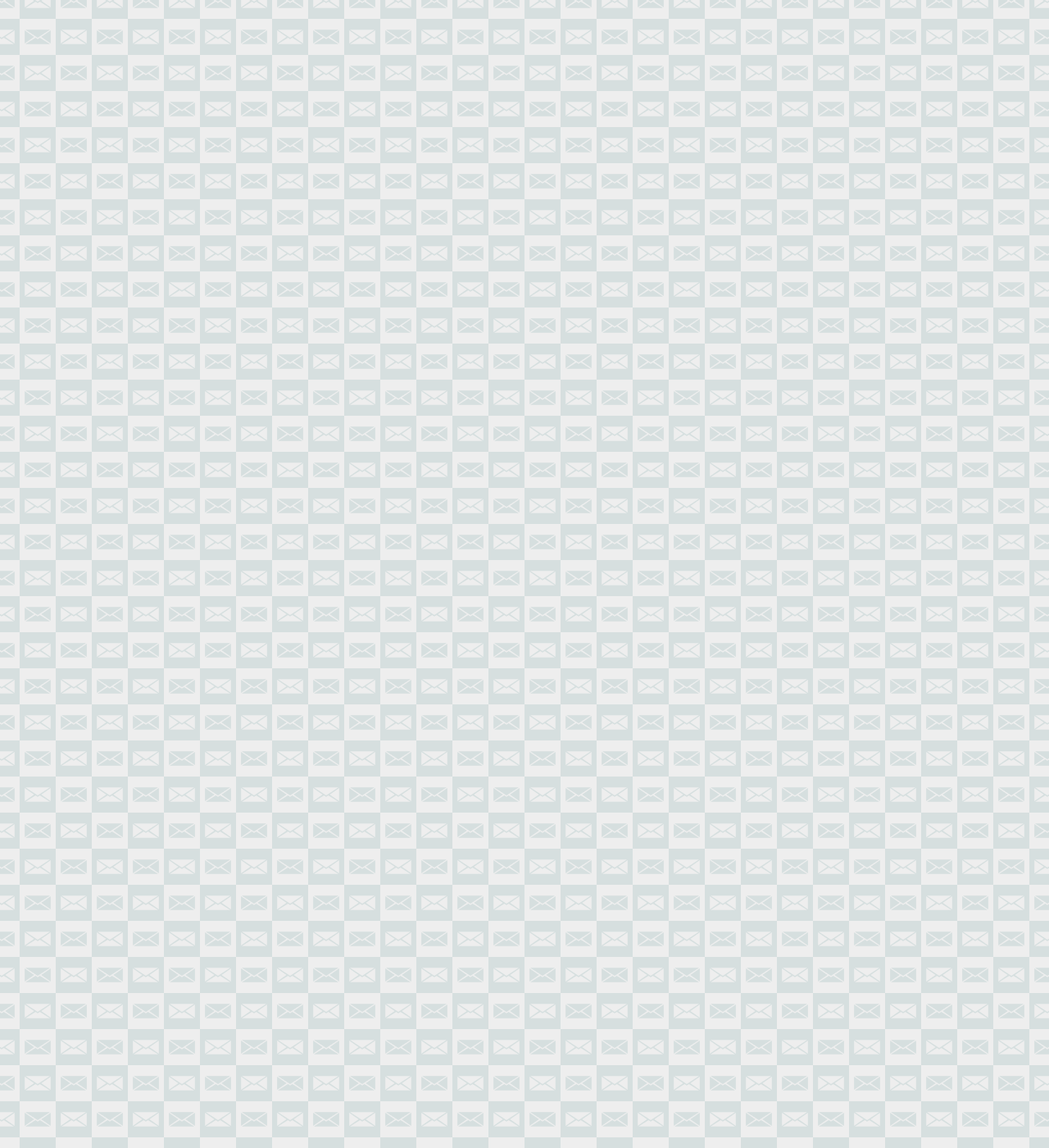
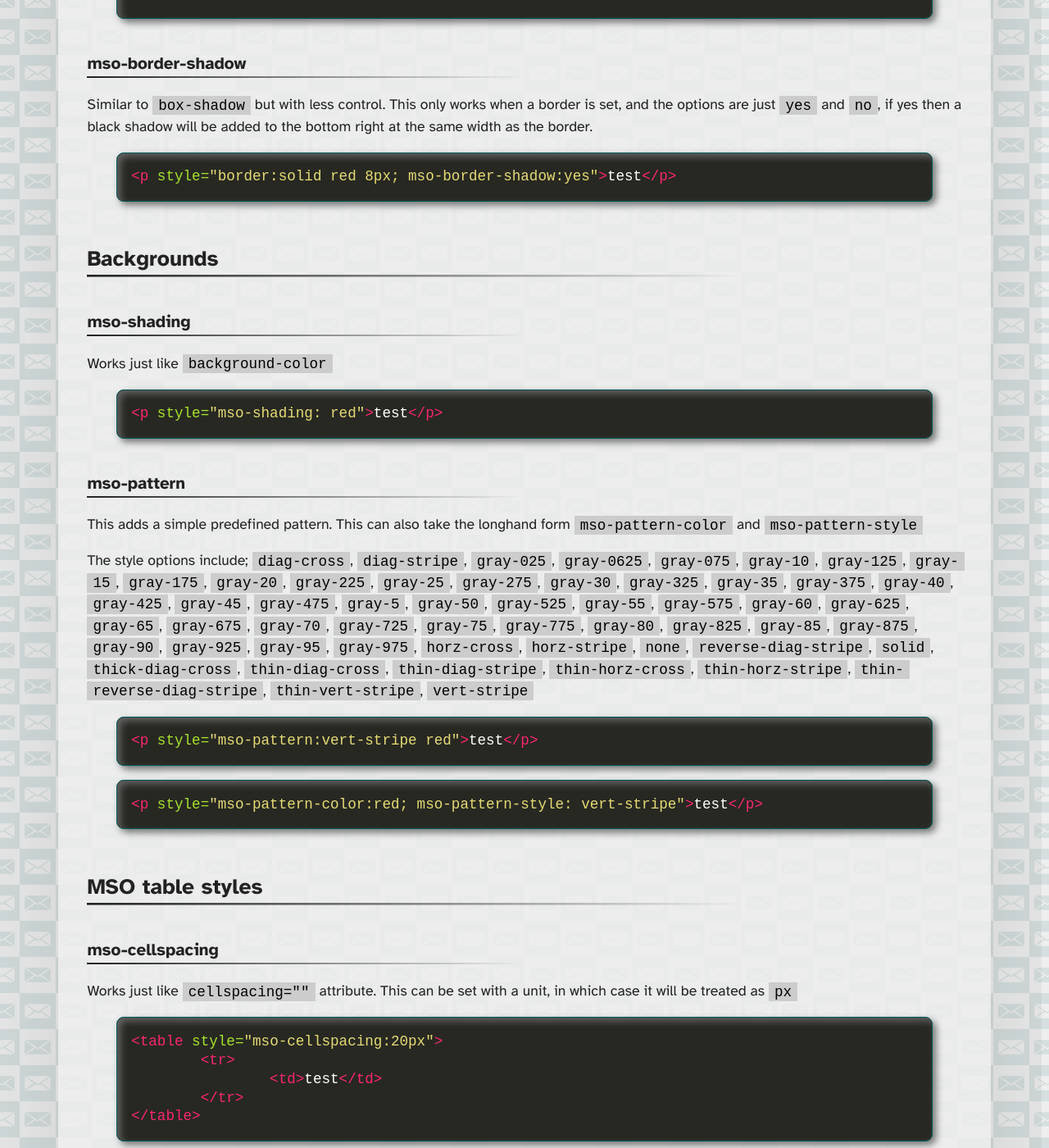
Before and after one commit to M-J-Robbins/good-email-code, a Jekyll site: the page built from email-enhancements/mso-styles.md, in a window 1280 px wide and 1400 px high, scrolled down 8205 px. Shown: the whole window at 82% size. Built offline with Jekyll 4.4.1, drawn with Linux system fonts in a browser that asks for light colours; our own code applies the rules of GitHub Pages for plain Markdown files; a script that is not in the unit is left out; some of the changed text lies outside the part shown.

Commit message:
added table

````diff
--- a/email-enhancements/mso-styles.md
+++ b/email-enhancements/mso-styles.md
@@ -14,6 +14,8 @@
 * [MSO text styling](#mso-text-styling)
 * [MSO advanced text styling (Word Art)](#mso-text-styling)
 * [MSO box model](#mso-box-model)
+*  [MSO backgrounds](#mso-backgrounds)
+* MSO table styles(#mso-table-styles)
 more to follow...
 
 ## MSO text styling
@@ -116,6 +118,13 @@
 <p style="text-decoration:underline; text-underline-color: #FF0000">test</p>
 ```
 
+### mso-char-indent
+Works in a similar way to `text-indent`. This is the shrothand version of `mso-char-indent-count` (how many characters to indent by) and `mso-char-indent-size`(how big those characters are).  However the indent size dosn't work in Outlook so we can only set the count, but this works either as long hand or short hand.
+```html
+<p style="mso-char-indent: 2">test</p>
+<p style="mso-char-indent-count: 2">test</p>
+```
+
 ## MSO advanced text styles (Word Art)
 Back in the 90's if you want to create a poster for your school disco, you would do it in MS Word using Word Art.  If you're still loving this retro style then we can  recreate it in Outlook too.
 
@@ -185,7 +194,16 @@
 Works just like `padding`.  Also supports longhand values `mso-padding-top-alt`, `mso-padding-right-alt`, `mso-padding-bottom-alt`, `mso-padding-left-alt`
 
 ```html
-<p style="mso-margin-top-alt:1em;mso-margin-bottom-alt:1em;">test</p>
+<p style="mso-padding-top-alt:1em;mso-padding-bottom-alt:1em;background:red;border:1px solid;">test</p>
+```
+For padding to work on a `<p>` we also need to add a `border`.
+
+### mso-padding-between
+This only works when [`mso-border-between`](#mso-border-between) is set on a element. It sets the padding the 2 elements that Outlook has joined
+
+```html
+<p style="border:4px solid green;mso-border-between:4px dotted pink; mso-padding-between:50px">test</p>
+<p style="border:4px solid green;">test</p>
 ```
 
 ### mso-border-alt
@@ -194,6 +212,27 @@
 ```html
 <p style="mso-border-alt:4px solid green">test</p>
 ```
+### mso-border-between
+Outlook will sometimes combine block level elements that are adjacent to eachother, which have matching border styles. For example if you have 2 `<p>` elements both with a border, you may only see an outer border around both elements and not between them.  To fix this we can set a border between them, this could also be set as a different value.
+
+```html
+<p style="border:4px solid green; mso-border-between:4px dotted pink;">test</p>
+<p style="border:4px solid green;">test</p>
+```
+
+This can be combined with [`mso-padding-between`](#mso-padding-between)
+
+This could also be useful on tables
+```html
+<table style="border:1px solid green;mso-border-between:1px dashed red; mso-padding-between:50px">
+	<tr>
+		<td>test1</td><td>test2</td>
+	</tr>
+	<tr>
+		<td>test3</td><td>test4</td>
+	</tr>
+</table>
+```
 
 ### mso-border-shadow
 Similar to `box-shadow` but with less control.   This only works when a border is set, and the options are just `yes` and `no`, if yes then a black shadow will be added to the bottom right at the same width as the border.
@@ -201,3 +240,89 @@
 ```html
 <p style="border:solid red 8px; mso-border-shadow:yes">test</p>
 ```
+
+## Backgrounds
+
+### mso-shading
+Works just like `background-color`
+```html
+<p style="mso-shading: red">test</p>
+```
+
+### mso-pattern
+This adds a simple predefined pattern.  This can also take the longhand form `mso-pattern-color` and `mso-pattern-style`
+
+The style options include;
+ `diag-cross`, `diag-stripe`, `gray-025`, `gray-0625`, `gray-075`, `gray-10`, `gray-125`, `gray-15`, `gray-175`, `gray-20`, `gray-225`, `gray-25`, `gray-275`, `gray-30`, `gray-325`, `gray-35`, `gray-375`, `gray-40`, `gray-425`, `gray-45`, `gray-475`, `gray-5`, `gray-50`, `gray-525`, `gray-55`, `gray-575`, `gray-60`, `gray-625`, `gray-65`, `gray-675`, `gray-70`, `gray-725`, `gray-75`, `gray-775`, `gray-80`, `gray-825`, `gray-85`, `gray-875`, `gray-90`, `gray-925`, `gray-95`, `gray-975`, `horz-cross`, `horz-stripe`, `none`, `reverse-diag-stripe`, `solid`, `thick-diag-cross`, `thin-diag-cross`, `thin-diag-stripe`, `thin-horz-cross`, `thin-horz-stripe`, `thin-reverse-diag-stripe`, `thin-vert-stripe`, `vert-stripe`
+
+```html
+<p style="mso-pattern:vert-stripe red">test</p>
+```
+```html
+<p style="mso-pattern-color:red; mso-pattern-style: vert-stripe">test</p>
+```
+
+
+## MSO table styles
+### mso-cellspacing
+Works just like `cellspacing=""` attribute.  This can be set with a unit, in which case it will be treated as `px`
+```html
+<table style="mso-cellspacing:20px">
+	<tr>
+		<td>test</td>
+	</tr>
+</table>
+```
+
+### mso-cell-special
+I'm not too sure what this does but using `mso-cell-special: placeholder` will remove a `<td>` from the DOM.
+
+
+### mso-table-dir
+Similar to the `dir=""` attribute, this sets the language direction of the table.  Values are `normal` (left to right), `rtl` (right to left), `bidi` (bidirectional).
+
+```html
+<table style="mso-table-dir:bidi">
+	<tr>
+		<td>a</td><td>b</td>
+	</tr>
+</table>
+```
+
+### mso-table-tspace
+These are similar to `margin-top` but only when the table is floated with an `align="left"` or `align="right"` attribute.
+```html
+<table style="mso-table-tspace:50px;" align="left">
+	<tr>
+		<td>test</td>
+	</tr>
+</table>
+```
+### mso-table-lspace
+These are similar to `margin-left` but only when the table is floated with an `align="left"` or `align="right"` attribute.
+```html
+<table style="mso-table-lspace:50px;" align="left">
+	<tr>
+		<td>test</td>
+	</tr>
+</table>
+```
+### mso-table-rspace
+These are similar to `margin-right` but only when the table is floated with an `align="left"` or `align="right"` attribute.
+```html
+<table style="mso-table-rspace:50px;" align="left">
+	<tr>
+		<td>test</td>
+	</tr>
+</table>
+```
+
+### mso-table-bspace
+These are similar to `margin-bottom` but only when the table is floated with an `align="left"` or `align="right"` attribute.
+```html
+<table style="mso-table-bspace:50px;" align="left">
+	<tr>
+		<td>test</td>
+	</tr>
+</table>
+```
````
